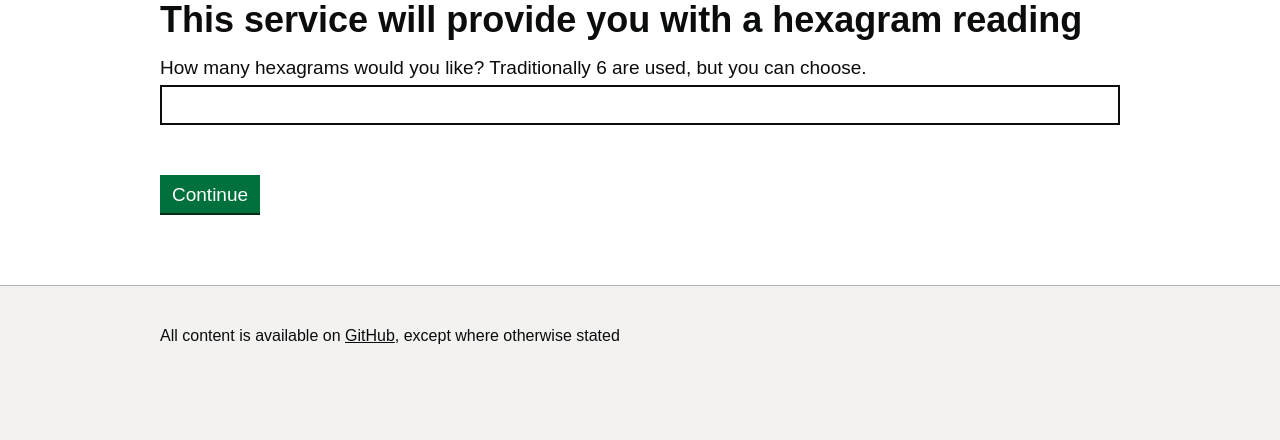
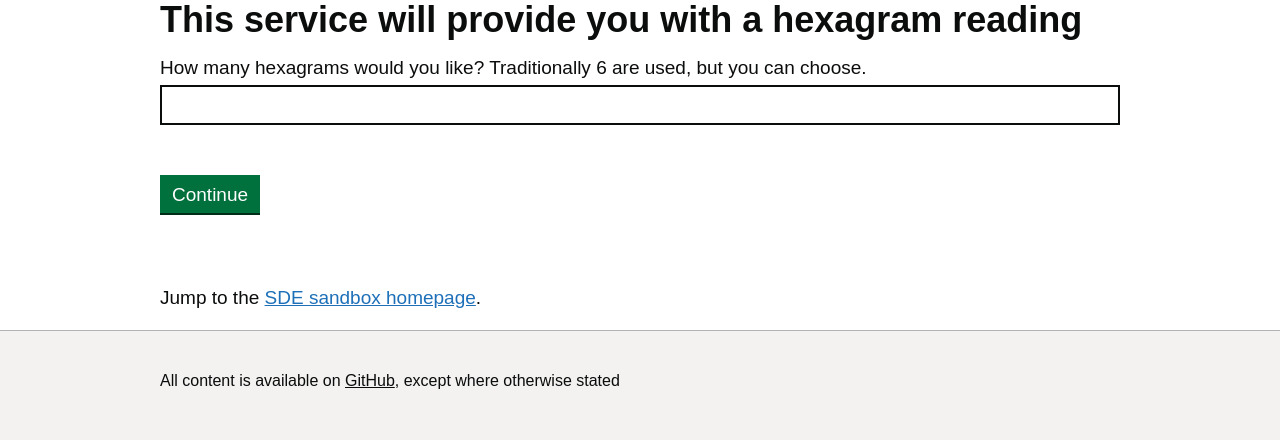
Before and after one commit to Nyzl/HaaS, a Flask app: page / in a window 1280 px wide. Shown: the part 200-640 px from the top of the page. Run offline with Flask 2, Linux system fonts and the light colour scheme.

Commit message:
Update base.html

```diff
--- a/templates/base.html
+++ b/templates/base.html
@@ -68,6 +68,9 @@
       <h1 class="govuk-heading-xl">Hexagrams as a Service</h1>
       {% block hex %}{% endblock %}
     </main>
+    <div>
+      <p class="govuk-body">Jump to the <a href="https://sde-prototype-govuk-j4f7bdslta-nw.a.run.app/" class="govuk-link">SDE sandbox homepage</a>.</p>
+    </div>
   </div>
 
   <footer class="govuk-footer " role="contentinfo">
```
